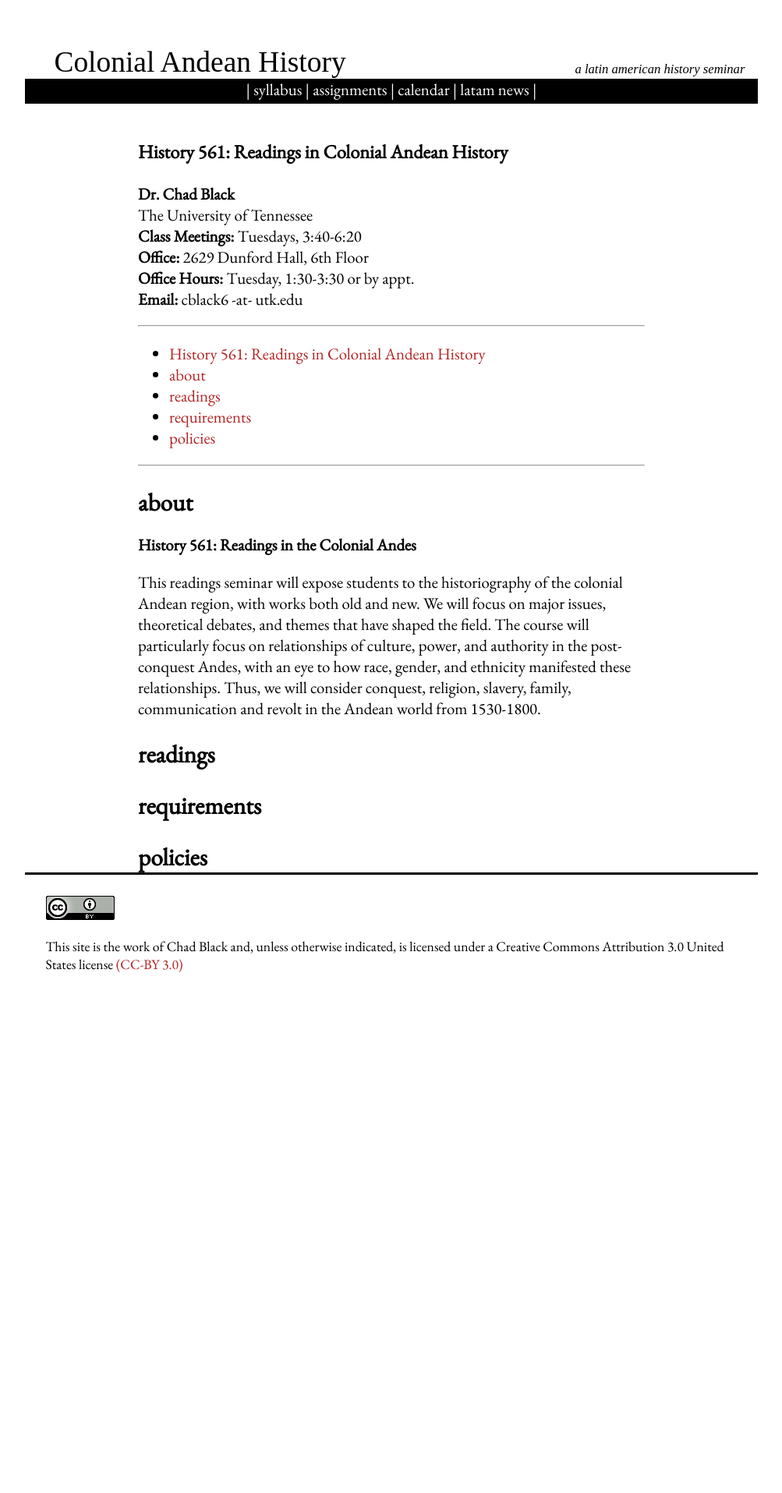
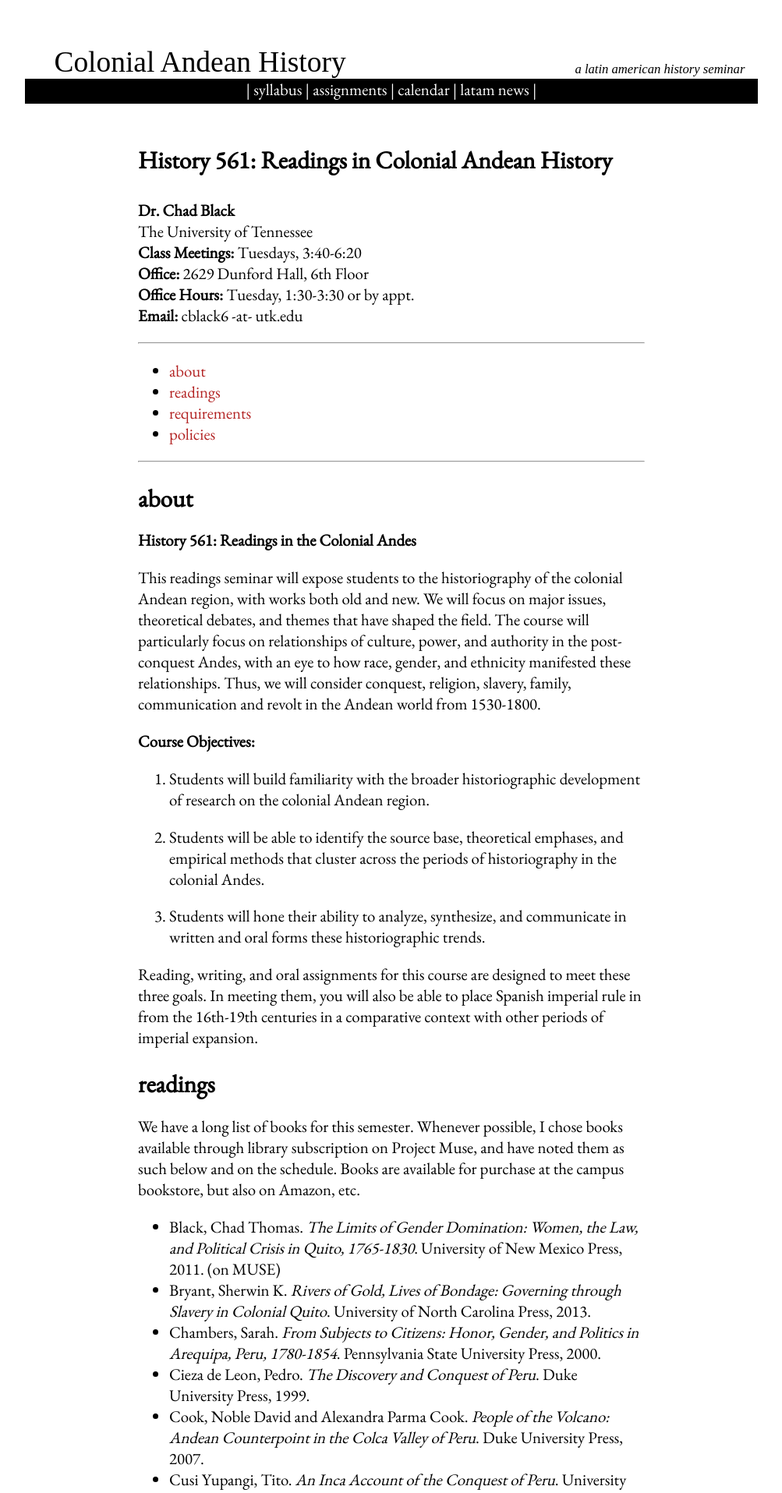
Before and after one commit to chadblack/colonialandes, a Jekyll site: the page built from info/syllabus.md, in a window 1280 px wide. Shown: the top 1915 px of the page at 78% size, without its empty margins (138-1141 px from the left). Built offline with Jekyll 4.4.1, drawn with Linux system fonts in a browser that asks for light colours; some web fonts are replaced; before the commit the page ends 1316 px from its top, so only the background shows below that; some of the changed text lies outside the part shown.

Commit message:
reading list on syllabus, css tweak for lists

```diff
--- a/css/screen.css
+++ b/css/screen.css
@@ -113,3 +113,13 @@ article.schedule div.maruku_toc ul{
 article.schedule div.maruku_toc li {
     display: block;
 }
+
+.sortah1 {
+        display: block;
+        font-size: 1.5em;
+        -webkit-margin-before: 1em;
+        -webkit-margin-after: 1em;
+        -webkit-margin-start: 0px;
+        -webkit-margin-end: 0px;
+        font-weight: bold;
+    }
--- a/info/syllabus.md
+++ b/info/syllabus.md
@@ -4,7 +4,9 @@ layout: default
 title: Syllabus
 ---
 
-### History 561: Readings in Colonial Andean History
+
+History 561: Readings in Colonial Andean History
+{:.sortah1}
 
 **Dr. Chad Black**
 The University of Tennessee
@@ -24,7 +26,49 @@ The University of Tennessee
 **History 561: Readings in the Colonial Andes**
 
 This readings seminar will expose students to the historiography of the colonial Andean region, with works both old and new. We will focus on major issues, theoretical debates, and themes that have shaped the field. The course will particularly focus on relationships of culture, power, and authority in the post-conquest Andes, with an eye to how race, gender, and ethnicity manifested these relationships. Thus, we will consider conquest, religion, slavery, family, communication and revolt in the Andean world from 1530-1800.
+
+**Course Objectives:**
+
+1.  Students will build familiarity with the broader historiographic development of research on the colonial Andean region.
+
+2. Students will be able to identify the source base, theoretical emphases, and empirical methods that cluster across the periods of historiography in the colonial Andes.
+
+3. Students will hone their ability to analyze, synthesize, and communicate in written and oral forms these historiographic trends.
+
+Reading, writing, and oral assignments for this course are designed to meet these three goals. In meeting them, you will also be able to place Spanish imperial rule in from the 16th-19th centuries in a comparative context with other periods of imperial expansion.
+
 # readings
+
+We have a long list of books for this semester. Whenever possible, I chose books available through library subscription on Project Muse, and have noted them as such below and on the schedule. Books are available for purchase at the campus bookstore, but also on Amazon, etc.
+
+*  Black, Chad Thomas. *The Limits of Gender Domination: Women, the Law, and Political Crisis in Quito, 1765-1830*. University of New Mexico Press, 2011. (on MUSE)
+*  Bryant, Sherwin K. *Rivers of Gold, Lives of Bondage: Governing through Slavery in Colonial Quito*. University of North Carolina Press, 2013.
+*  Chambers, Sarah. *From Subjects to Citizens: Honor, Gender, and Politics in Arequipa, Peru, 1780-1854*. Pennsylvania State University Press, 2000.
+*  Cieza de Leon, Pedro. *The Discovery and Conquest of Peru*. Duke University Press, 1999.
+*  Cook, Noble David and Alexandra Parma Cook. *People of the Volcano: Andean Counterpoint in the Colca Valley of Peru*. Duke University Press, 2007.
+*  Cusi Yupangi, Tito. *An Inca Account of the Conquest of Peru*. University Press of Colorado, 2005.
+*  Dean, Carolyn. *A Culture of Stone: Inka Perspectives on Rock*. Duke University Press, 2010.
+*  Gauderman, Kimberly. *Women's Lives in Colonial Quito*. University of Texas Press, 2003. (on MUSE)
+*  Gose, Peter. *Invading as Ancestors: On the Intercultural Making and Unmaking of Spanish Colonialism in the Andes*. University of Toronto Press, 2013.
+*  Hemming, John. *The Conquest of the Incas*. Mariner Books, 2003.
+*  Lamana, Gonzalo. *Domination without Dominance*, Duke University Press, 2008.
+*  Lockhart, James and Stuart Schwartz, *Early Latin America*. Cambridge University Press, 1983.
+*  Mangan, Jane. *Trading Places: Gender, Ethnicity, and the Urban Economy in Colonial Potosí. Duke University Press, 2005.
+*  Mills, Kenneth. *Idolatry and its Enemies: Colonial Andean Religion and Extirpation, 1640-1750*. Duke University Press, 2012.
+*  Niles, Susan. *The Shape of Inca History: Narrative and Architecture in an Andean Empire*. University of Iowa Press, 1999. (on MUSE)
+*  O'Toole, Rachel Sarah. *Bound Lives: Africans, Indians, and the Making of Race in Colonial Peru*. Pittsburgh University Press, 2012. (on MUSE)
+*  Phelan, John Leddy. *The People and the King: The Comunero Revolt in Colombia, 1781*. University of Wisconsin Press, 1978. (on MUSE)
+*  Prescott, William H. *History of the Conquest of Peru*. Pretty much any edition.
+*  Rama, Angél. Translated by John Charles Chasteen. *The Lettered City*. Duke, 1996.
+*  Rappaport, Joanne and Tom Cummins. *Beyond the Lettered City: Indigenous Literacies in the Andes*. Duke University Press, 2011. (on MUSE)
+*  Silverblatt, Irene. *Modern Inquisitions: Peru and the Colonial Origins of the Civilized World*. Duke: 2004.
+*  Stavig, Ward. *The World of Tupac Amaru: Conflict, Identity, and Community in Colonial Peru*. University of Nebraska Press, 1999.
+*  Stern, Steve. *Peru's Indian Peoples and the Challenges of Spanish Conquest: Huamanga to 1640*. University of Wisconsin Press, 1993.
+*  Thurner, Mark. *History's Peru: The Poetics of Colonial and Postcolonial Historiography*. University of Florida Press, 2012. (on MUSE)
+*  Walker, Charles. *Shkay Colonialism: The 1746 Earthquake-Tsunami in Lima, Peru, and its Long Aftermath*. Duke University Press, 2008.
+*  Warren, Adam. *Medicine and Politics in Colonial Peru: Population Growth and the Bourbon Reforms*. University of Pittsburgh Press, 2010. (on MUSE)
+
+
 
 # requirements
 
```
Also changed, not shown: info/calendar.md (+12 -11 lines).
